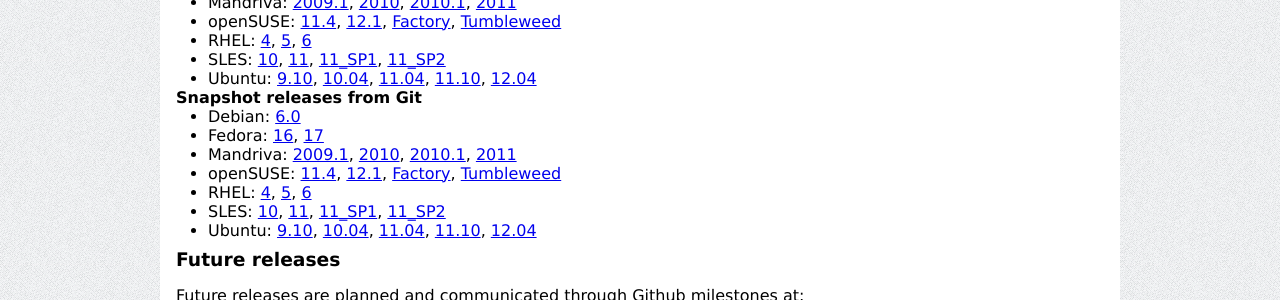
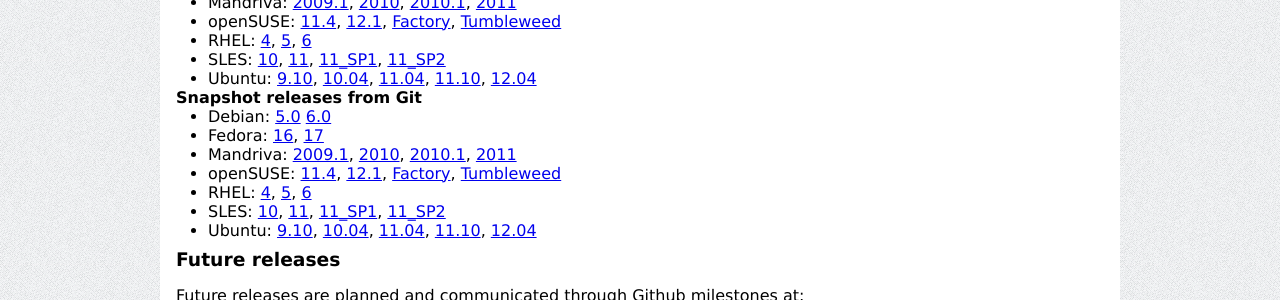
Before and after one commit to rear/rear.github.com, a Jekyll site: the page built from download/index.md, in a window 1280 px wide. Shown: the part 858-1158 px from the top of the page. Built offline with Jekyll 4.4.1, drawn with Linux system fonts in a browser that asks for light colours; comment, search, counter and statistics services are not loaded.

Commit message:
Restored Debian 5.0 builds for snapshots

```diff
--- a/download/index.md
+++ b/download/index.md
@@ -85,6 +85,7 @@
 #### Snapshot releases from Git
 
  * Debian:
+    [5.0](http://download.opensuse.org/repositories/Archiving:/Backup:/Rear:/Snapshot/Debian_5.0/all/)
     [6.0](http://download.opensuse.org/repositories/Archiving:/Backup:/Rear:/Snapshot/Debian_6.0/all/)
  * Fedora:
     [16](http://download.opensuse.org/repositories/Archiving:/Backup:/Rear:/Snapshot/Fedora_16/noarch/),
```
